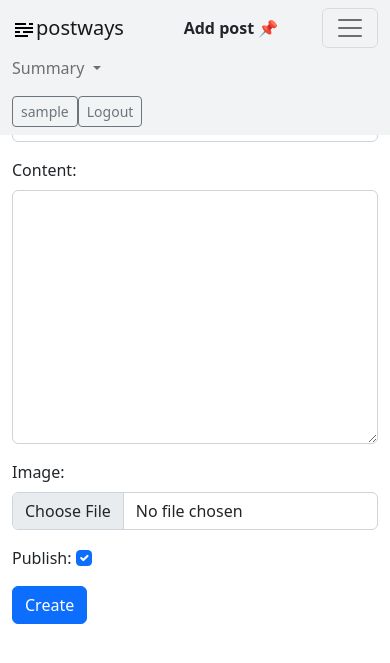
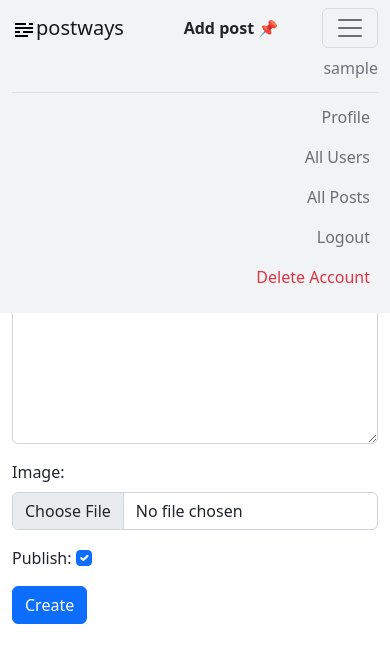
Before and after one commit to ruslanways/postways-v2, a Django app: page /posts/add/ in a window 390 px wide, after a click that opens the changed part. Shown: the top 663 px of the page. Run offline with Django 5.2, Linux system fonts and the light colour scheme; the visitor is signed in with stand-in values (Sample User, id 1); data comes from the database, SQL or seed files in the repository; parts of the project's set-up code (start-up, migrations or seed data) failed here and were passed over; some libraries are stand-ins or nearby versions.

Commit message:
Implement user dropdown and mobile navbar enhancements
- Added a user dropdown menu for desktop users, allowing access to profile, logout, and account deletion options.
- Introduced a mobile user menu with similar functionalities, ensuring a consistent user experience across devices.
- Updated styles for the dropdown and mobile navbar buttons to improve usability and aesthetics.
- Refactored the custom user detail template for better layout and clarity.

```diff
--- a/apps/diary/static/diary/style.css
+++ b/apps/diary/static/diary/style.css
@@ -79,3 +79,44 @@ a:focus {
     display: none;
   }
 }
+
+/* User dropdown styles */
+#userDropdown {
+  min-width: 100px;
+  max-width: 150px;
+  overflow: hidden;
+  text-overflow: ellipsis;
+  white-space: nowrap;
+}
+
+.dropdown-menu .dropdown-item {
+  font-size: 0.875rem;
+}
+
+.dropdown-menu form .dropdown-item {
+  width: 100%;
+  text-align: left;
+  background: none;
+  border: none;
+  cursor: pointer;
+}
+
+.dropdown-menu form .dropdown-item:hover {
+  background-color: #f8f9fa;
+}
+
+.dropdown-item.text-danger:hover {
+  background-color: #f8d7da;
+}
+
+/* Mobile navbar logout button styling */
+.mobile-nav-btn {
+  background: none;
+  border: none;
+  width: 100%;
+  cursor: pointer;
+}
+
+.mobile-nav-btn.text-end {
+  text-align: right;
+}
--- a/apps/diary/templates/diary/base.html
+++ b/apps/diary/templates/diary/base.html
@@ -42,27 +42,59 @@
         </button>
         <div class="collapse navbar-collapse" id="navbarSupportedContent">
           <ul class="navbar-nav me-auto mb-2 mb-lg-0">
+            {% if request.user.is_authenticated %}
+            <!-- Mobile user menu (hidden on desktop) -->
+            <li class="nav-item d-lg-none text-end border-bottom pb-1 mb-1">
+              <span class="nav-link text-muted small mb-0">{{ user.username }}</span>
+            </li>
+            <li class="nav-item d-lg-none text-end pe-2">
+              <a class="nav-link {% if view.template_name == 'diary/customuser_detail.html' %}fw-bold{% endif %}" href="{% url 'author-detail' user.pk %}">Profile</a>
+            </li>
             {% if user.is_staff %}
-            <li class="nav-item dropdown">
-              <a class="nav-link dropdown-toggle" href="#" id="navbarDropdown" role="button" data-bs-toggle="dropdown"
-                aria-expanded="false">
-                Summary
-              </a>
-              <ul class="dropdown-menu" aria-labelledby="navbarDropdown">
-                <li><a class="dropdown-item" href="{% url 'author-list' %}">Authors</a></li>
-                <li><a class="dropdown-item" href="{% url 'post-list' %}">Posts</a></li>
-              </ul>
+            <li class="nav-item d-lg-none text-end pe-2">
+              <a class="nav-link" href="{% url 'author-list' %}">All Users</a>
+            </li>
+            <li class="nav-item d-lg-none text-end pe-2">
+              <a class="nav-link" href="{% url 'post-list' %}">All Posts</a>
+            </li>
+            {% endif %}
+            <li class="nav-item d-lg-none text-end pe-2">
+              <form method="post" action="{% url 'logout' %}" class="m-0">
+                {% csrf_token %}
+                <button type="submit" class="nav-link mobile-nav-btn text-end">Logout</button>
+              </form>
+            </li>
+            <li class="nav-item d-lg-none text-end pe-2">
+              <a class="nav-link text-danger" href="{% url 'user-delete' user.pk %}">Delete Account</a>
             </li>
             {% endif %}
           </ul>
           <div class="d-flex">
             {% if request.user.is_authenticated %}
-            <button type="button" id="user" class="btn btn-sm btn-outline-secondary {% if view.template_name == 'diary/customuser_detail.html' %}active{% endif %}"
-              onclick="location.href='{% url 'author-detail' user.pk %}';">{{user.username}}</button>
-            <form method="post" action="{% url 'logout' %}" style="display: inline;">
-              {% csrf_token %}
-              <button type="submit" class="btn btn-sm btn-outline-secondary">Logout</button>
-            </form>
+            <!-- Desktop user dropdown (hidden on mobile) -->
+            <div class="dropdown d-none d-lg-block" id="user">
+              <button class="btn btn-sm btn-outline-secondary dropdown-toggle {% if view.template_name == 'diary/customuser_detail.html' %}active{% endif %}"
+                type="button" id="userDropdown" data-bs-toggle="dropdown" aria-expanded="false">
+                {{ user.username }}
+              </button>
+              <ul class="dropdown-menu dropdown-menu-end" aria-labelledby="userDropdown">
+                <li><a class="dropdown-item" href="{% url 'author-detail' user.pk %}">Profile</a></li>
+                {% if user.is_staff %}
+                <li><a class="dropdown-item" href="{% url 'author-list' %}">All Users</a></li>
+                <li><a class="dropdown-item" href="{% url 'post-list' %}">All Posts</a></li>
+                {% endif %}
+                <li><hr class="dropdown-divider"></li>
+                <li>
+                  <form method="post" action="{% url 'logout' %}" class="m-0">
+                    {% csrf_token %}
+                    <button type="submit" class="dropdown-item">Logout</button>
+                  </form>
+                </li>
+                <li>
+                  <a class="dropdown-item text-danger" href="{% url 'user-delete' user.pk %}">Delete Account</a>
+                </li>
+              </ul>
+            </div>
             {% else %}
             <button type="button" class="btn btn-sm btn-outline-secondary {% if view.template_name == 'registration/signup.html' %}active{% endif %}"
               onclick="location.href='{% url 'signup' %}';">Signup</button>
```
Also changed, not shown: apps/diary/templates/diary/customuser_detail.html (+6 -11 lines).
